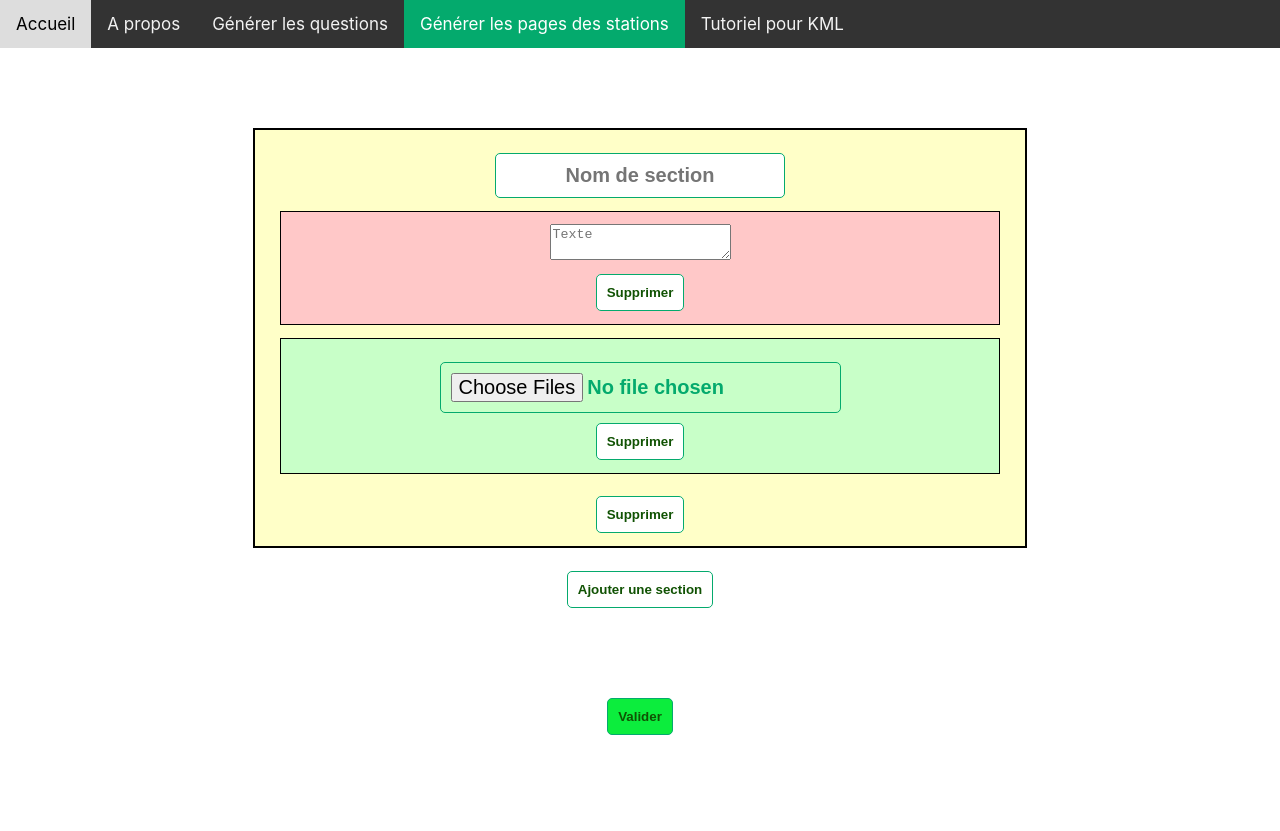
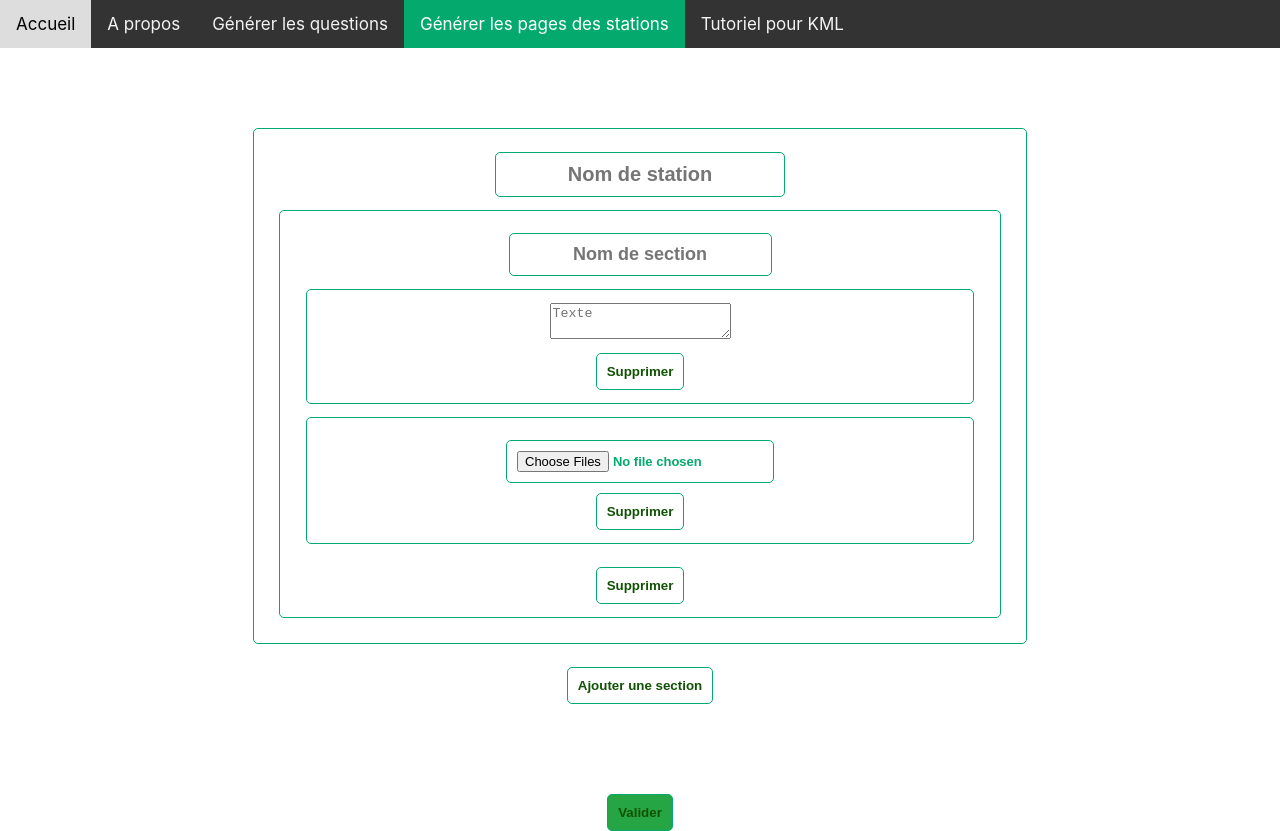
Before and after one commit to Projet-L3-Guide-des-Stations-Embarque/Guides_des_Station_Front, a React (Create React App) app: page /stations in a window 1280 px wide. Before the commit the page ends 800 px from the top, so only its background shows below. Built offline with nearby package versions, Linux system fonts and the light colour scheme.

Commit message:
MAJ Stations
Changement du css pour harmoniser avec le reste du site et ajout du nom de la station dans le json (structure qui sera bientot changée)

```diff
--- a/src/pages/home/index.jsx
+++ b/src/pages/home/index.jsx
@@ -21,9 +21,10 @@ function Home()
                 <Link to="/tutoriel">Tutoriel pour KML</Link>
             </div>
 
-            <button onClick={() => setNumber(number + 1)}>Incrémenter</button>
+            {/* <button onClick={() => setNumber(number + 1)}>Incrémenter</button>
             {(number > 5) && <p>super paragraphe</p>}
-            <p className={'paragraph-base ' + ((number > 5) ? 'paragraph-red' : 'paragraph-green')}>{number}</p>
+            <p className={'paragraph-base ' + ((number > 5) ? 'paragraph-red' : 'paragraph-green')}>{number}</p> */}
+            <p>Bienvenue sur le site de génération des Guides de Stations Forestières embarquées.</p>
         </>
     )
 }
--- a/src/pages/stationsGen/index.jsx
+++ b/src/pages/stationsGen/index.jsx
@@ -4,8 +4,9 @@ import { useState} from "react";
 function Stations()
 {
     const [formSectionField, setFormSectionField] = useState([
-        {section:"", textElement:"", imageElement:""}
+        {station:"",section:"", textElement:"", imageElement:""}
     ])
+    const [stationName, setStationName] = useState("");
 
     const handleFormChange = (index, event) => {
         let data = [...formSectionField];
@@ -26,6 +27,13 @@ function Stations()
             data[index][event.target.name] = event.target.value;
             setFormSectionField(data);
         }
+    }
+
+    const handleTitle = (event) => {
+        let data = [...formSectionField];
+        data[0]["station"] = event.target.value;
+        setStationName(event.target.value);
+        setFormSectionField(data);
     }
 
 
@@ -60,6 +68,9 @@ function Stations()
     const submitForm = (e) => {
         e.preventDefault();
         console.log(formSectionField);
+        for(let i = 0; i < formSectionField.length; i++){
+            formSectionField[i]["station"] = stationName;
+        }
         download(e);
 
     }
@@ -86,10 +97,14 @@ function Stations()
             {/* <p>Page pour générer les pages des Stations</p> */}
             <center>
             <div className="page">
+            <div className="station">
+                <input type="text" name="station" placeholder="Nom de station" onChange={handleTitle}/>
+
                 {/* <form onSubmit={submitForm}> */}
                 <form>
                 {formSectionField.map((val, idx) => {
                     return(
+
                             <div key={idx} className="section">
                                 <input type="text" name="section" placeholder="Nom de section" value={val.section} onChange={event => handleFormChange(idx,event)}/>
                                 <div className="textElement">
@@ -98,7 +113,7 @@ function Stations()
                                     <button onClick={() => removeTextElement(idx)}>Supprimer</button>
                                 </div>
                                 <div className="imageElement">
-                                <input type="file" name="imageElement" placeholder="Image" value={val.imageElement} multiple accept="image/*" onChange={event =>handleFormChange(idx,event)}/>
+                                    <input type="file" name="imageElement" placeholder="Image" multiple accept="image/*" onChange={event =>handleFormChange(idx,event)}/>
                                     <br/>
                                     <button onClick={() => removeImageElement(idx)}>Supprimer</button>
                                 </div>
@@ -107,6 +122,7 @@ function Stations()
                     )
                 })}
                 </form>
+                </div>
                 <button onClick={addSection}>Ajouter une section</button>
                 </div>
                 <button onClick={submitForm} className="validateButton">Valider</button>
--- a/src/styles/main.css
+++ b/src/styles/main.css
@@ -1,18 +1,3 @@
-.paragraph-green
-{
-    color: green;
-}
-
-.paragraph-base
-{
-    font-size: 10vw;
-}
-
-.paragraph-red
-{
-    color: red;
-}
-
 .topnav{
     background-color: #333;
     overflow: hidden;
@@ -37,28 +22,60 @@
     color: white;
   }
 
-.section {
-	border : solid black 2px;
+.station{
+    border : solid #04AA6D 1px;
+    border-radius : 5px;
 	padding: 1vw;
 	margin : 1vw;
-	background-color: rgba(255, 255, 200, 1.0);
+	background-color: white;
 }
+
+.station input{
+    font-size:20px;
+}
+
+.section {
+	border : solid #04AA6D 1px;
+    border-radius : 5px;
+	padding: 1vw;
+	margin : 1vw;
+	background-color: white;
+}
+
+.section input{
+    font-size:18px;
+}
+
 .page {
 	width: 100vh;
 	margin: 10vh;
 }
+
 .textElement {
-	border : solid black 1px;
+	border : solid #04AA6D 1px;
+    border-radius: 5px;
 	padding: 1vw;
 	margin : 1vw;
-	background-color: rgba(255, 200, 200, 1.0);
+	background-color: white;
 }
 
 .imageElement {
-	border : solid black 1px;
+	border : solid #04AA6D 1px;
+    border-radius: 5px;
 	padding: 1vw;
 	margin : 1vw;
-	background-color: rgba(200, 255, 200, 1.0);
+	background-color: white;
+}
+
+.imageElement input{
+    border: 1px solid #04AA6D;
+    border-radius: 5px;
+    padding: 10px;
+    margin-top: 10px;
+    font-size: 13px;
+    font-weight: bold;
+    color: #04AA6D;
+    text-align: center;
 }
 
 .buttonElement {
@@ -66,7 +83,7 @@
 }
 
 .validateButton {
-    background-color : #0ced3d;
+    background-color : #25a543;
 
 }
 .questionFormulaire {
```
Lines whose indentation alone changed are shown as unchanged.
